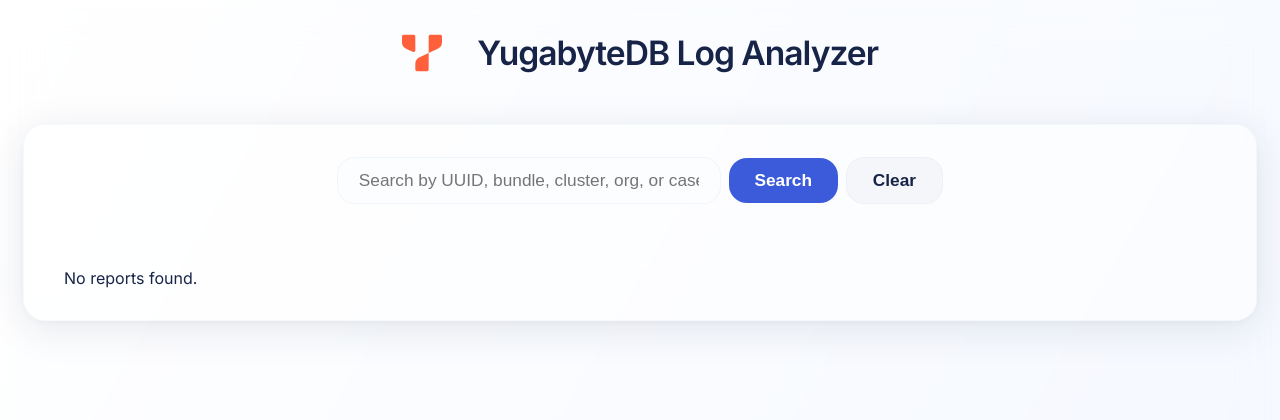
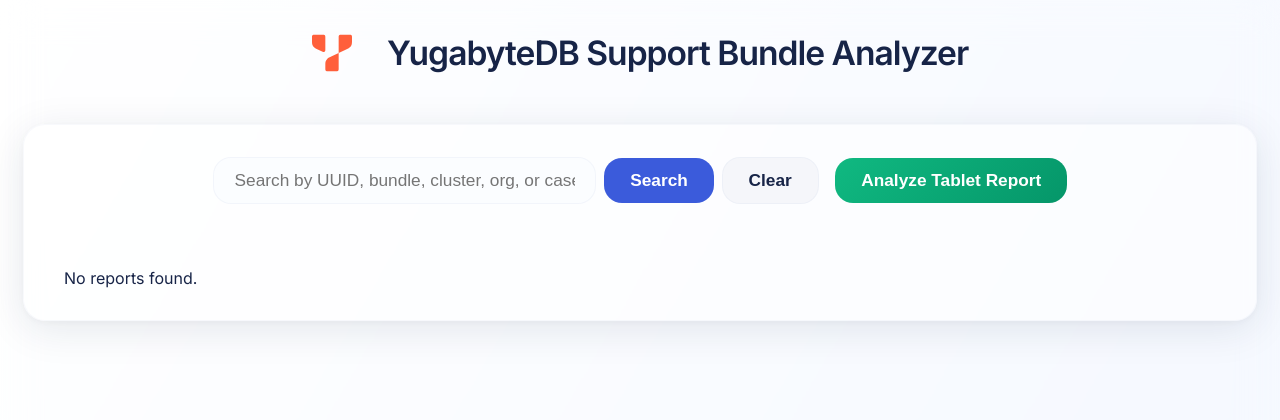
Before and after one commit to yugabyte/log_analyzer, a Flask app: page / in a window 1280 px wide. Shown: the top 420 px of the page. Run offline with Flask 2, Linux system fonts and the light colour scheme; data that the repository does not hold is empty; some libraries are stand-ins or nearby versions.

Commit message:
refactor: Rename Log Analyzer to Support Bundle Analyzer and add tablet report modal
Updated all instances of "Log Analyzer" to "Support Bundle Analyzer" across HTML templates and CSS. Introduced a new button for analyzing tablet reports with a modal for input. Enhanced the UI with a modern button style for better user interaction.

```diff
--- a/webserver/static/app.css
+++ b/webserver/static/app.css
@@ -197,7 +197,7 @@
   background: #f5f6fa;
   text-decoration: none;
 }
-/* YugabyteDB Log Analyzer Styles */
+/* YugabyteDB Support Bundle Analyzer Styles */
 :root {
   --yuga-navy: #172447;
   --yuga-orange: #ff9400;
@@ -951,6 +951,15 @@ tr:nth-child(even) td {
   color: var(--modern-accent);
   border: 1.5px solid var(--modern-border);
 }
+.modern-tablet-btn {
+  background: linear-gradient(135deg, #10b981, #059669) !important;
+  color: #fff !important;
+  border: none !important;
+  margin-left: 0.5em;
+}
+.modern-tablet-btn:hover {
+  background: linear-gradient(135deg, #059669, #047857) !important;
+}
 
 .modern-case-link {
   color: var(--modern-accent2);
--- a/webserver/templates/404.html
+++ b/webserver/templates/404.html
@@ -2,7 +2,7 @@
 <html lang="en">
   <head>
     <meta charset="UTF-8" />
-    <title>404 Not Found - Log Analyzer</title>
+    <title>404 Not Found - Support Bundle Analyzer</title>
     <style>
       body {
         font-family: Inter, Arial, sans-serif;
--- a/webserver/templates/500.html
+++ b/webserver/templates/500.html
@@ -2,7 +2,7 @@
 <html lang="en">
   <head>
     <meta charset="UTF-8" />
-    <title>500 Internal Server Error - Log Analyzer</title>
+    <title>500 Internal Server Error - Support Bundle Analyzer</title>
     <style>
       body {
         font-family: Inter, Arial, sans-serif;
--- a/webserver/templates/index.html
+++ b/webserver/templates/index.html
@@ -2,7 +2,7 @@
 <html lang="en">
   <head>
     <meta charset="UTF-8" />
-    <title>YugabyteDB Log Analyzer</title>
+    <title>YugabyteDB Support Bundle Analyzer</title>
     <link rel="stylesheet" href="/static/app.css" />
     <script src="https://cdn.plot.ly/plotly-latest.min.js"></script>
     <script src="/static/app.js"></script>
@@ -21,7 +21,7 @@
         alt="YugabyteDB Logo"
       />
       <a href="/" class="no-underline-inherit">
-        <span class="yuga-title">YugabyteDB Log Analyzer</span>
+        <span class="yuga-title">YugabyteDB Support Bundle Analyzer</span>
       </a>
     </div>
     <div class="yuga-container">
@@ -33,6 +33,7 @@
         />
         <button id="searchBtn">Search</button>
         <button id="clearSearchBtn">Clear</button>
+        <button id="analyzeTabletBtn" class="modern-tablet-btn" onclick="document.getElementById('tablet-report-modal').style.display='flex'">Analyze Tablet Report</button>
       </div>
       <div id="modern-pagination"></div>
       <div id="modernReportsList">
@@ -231,9 +232,9 @@
         <button class="help-modal-close" id="help-modal-close" title="Close">
           &times;
         </button>
-        <h2>Log Analyzer Help Center</h2>
+        <h2>Support Bundle Analyzer Help Center</h2>
         <p class="help-modal-desc">
-          Welcome! Here’s how to use the Log Analyzer effectively:
+          Welcome! Here’s how to use the Support Bundle Analyzer effectively:
         </p>
         <ul class="help-modal-list mb-1-5em">
           <li>
@@ -253,7 +254,7 @@
             the case ID to open it in Zendesk.
           </li>
         </ul>
-        <h3>How to Run Log Analyzer</h3>
+        <h3>How to Run Support Bundle Analyzer</h3>
         <ol class="mb-1-5em">
           <li>
             Run against support bundle <br /><code
@@ -297,8 +298,42 @@
         if (e.target === helpModal) helpModal.style.display = "none";
       };
       document.addEventListener("keydown", function (e) {
-        if (e.key === "Escape") helpModal.style.display = "none";
+        if (e.key === "Escape") {
+          helpModal.style.display = "none";
+          document.getElementById("tablet-report-modal").style.display = "none";
+        }
       });
+    </script>
+    <!-- Tablet Report Modal -->
+    <div id="tablet-report-modal" class="help-modal-overlay" style="display:none">
+      <div class="help-modal-content help-modal" style="max-width:480px">
+        <button class="help-modal-close" onclick="document.getElementById('tablet-report-modal').style.display='none'" title="Close">&times;</button>
+        <h2>Analyze Tablet Report</h2>
+        <p class="help-modal-desc">Enter the path to a tablet report SQLite file on the server.</p>
+        <div style="margin:1em 0">
+          <input id="tablet-db-path" type="text" placeholder="/path/to/tablet-report.sqlite" style="width:100%;padding:0.5em 0.7em;font-size:0.95em;border:1px solid #d1d5db;border-radius:7px;box-sizing:border-box;font-family:Inter,Arial,sans-serif" />
+        </div>
+        <div style="display:flex;gap:0.5em;justify-content:flex-end">
+          <button onclick="document.getElementById('tablet-report-modal').style.display='none'" style="padding:0.45em 1.1em;border:1px solid #d1d5db;border-radius:6px;background:#fff;cursor:pointer;font-size:0.9em">Cancel</button>
+          <button id="tablet-report-go" style="padding:0.45em 1.1em;border:none;border-radius:6px;background:#3b5bdb;color:#fff;cursor:pointer;font-weight:600;font-size:0.9em">Analyze</button>
+        </div>
+      </div>
+    </div>
+    <script>
+      (function() {
+        var modal = document.getElementById('tablet-report-modal');
+        var input = document.getElementById('tablet-db-path');
+        var goBtn = document.getElementById('tablet-report-go');
+        modal.onclick = function(e) { if (e.target === modal) modal.style.display = 'none'; };
+        goBtn.onclick = function() {
+          var p = input.value.trim();
+          if (!p) { input.focus(); return; }
+          window.location.href = '/tablet-report?db=' + encodeURIComponent(p);
+        };
+        input.addEventListener('keydown', function(e) {
+          if (e.key === 'Enter') goBtn.onclick();
+        });
+      })();
     </script>
   </body>
 </html>
--- a/webserver/templates/reports.html
+++ b/webserver/templates/reports.html
@@ -2,7 +2,7 @@
 <html lang="en">
   <head>
     <meta charset="UTF-8" />
-    <title>YugabyteDB Log Analyzer - Report</title>
+    <title>YugabyteDB Support Bundle Analyzer - Report</title>
     <link rel="stylesheet" href="/static/app.css" />
     <script src="https://cdn.jsdelivr.net/npm/chart.js"></script>
     <script src="https://cdn.jsdelivr.net/npm/showdown@2.1.0/dist/showdown.min.js"></script>
@@ -23,7 +23,7 @@
         alt="YugabyteDB Logo"
       />
       <a href="/" class="no-underline-inherit">
-        <span class="yuga-title">YugabyteDB Log Analyzer</span>
+        <span class="yuga-title">YugabyteDB Support Bundle Analyzer</span>
       </a>
     </div>
     <div class="yuga-container">
--- a/webserver/templates/tablet_report.html
+++ b/webserver/templates/tablet_report.html
@@ -2,7 +2,7 @@
 <html lang="en">
   <head>
     <meta charset="UTF-8" />
-    <title>Tablet Report - YugabyteDB Log Analyzer</title>
+    <title>Tablet Report - YugabyteDB Support Bundle Analyzer</title>
     <link rel="stylesheet" href="/static/app.css" />
     <link rel="stylesheet" href="/static/tablet_report.css" />
     <script src="https://cdn.plot.ly/plotly-2.35.2.min.js"></script>
@@ -17,7 +17,7 @@
     <div class="modern-header">
       <img class="yuga-logo" src="/img/yugabytedb-icon-seeklogo.svg" alt="YugabyteDB Logo" />
       <a href="/" class="no-underline-inherit">
-        <span class="yuga-title">YugabyteDB Log Analyzer</span>
+        <span class="yuga-title">YugabyteDB Support Bundle Analyzer</span>
       </a>
     </div>
 
```
